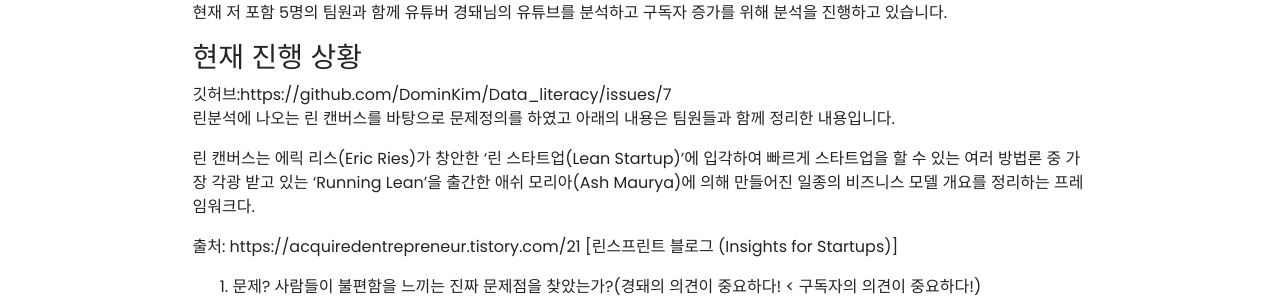
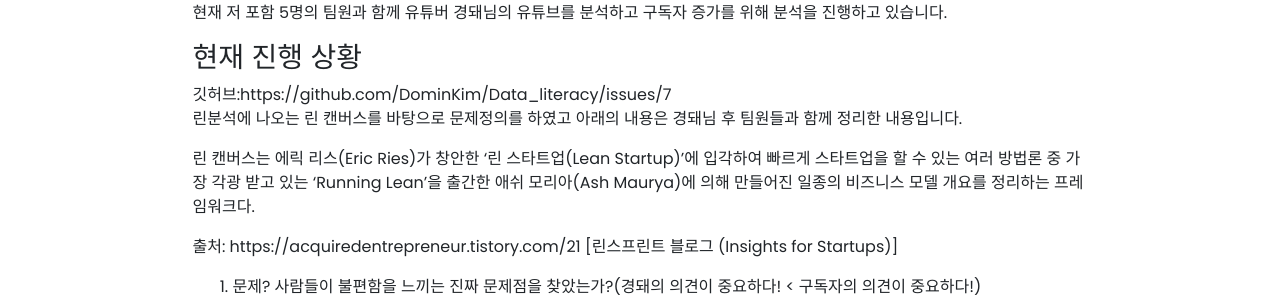
Before and after one commit to jyeon94/jyeon94.github.io, a Jekyll site: the page built from _posts/2021-05-25-Study.md, in a window 1280 px wide and 900 px high. Shown: the part 351-651 px from the top of the window. Built offline with Jekyll 4.4.1, drawn with Linux system fonts in a browser that asks for light colours; nearby versions of some CDN libraries; our own code applies the rules of GitHub Pages for plain Markdown files.

Commit message:
Update 2021-05-25-Study.md

```diff
--- a/_posts/2021-05-25-Study.md
+++ b/_posts/2021-05-25-Study.md
@@ -12,7 +12,7 @@ description: 데이터 리터러시 스터디 시작
 
 ### 현재 진행 상황
 깃허브:https://github.com/DominKim/Data_literacy/issues/7 <br/>
-린분석에 나오는 린 캔버스를 바탕으로 문제정의를 하였고 아래의 내용은 팀원들과 함께 정리한 내용입니다. <br/>
+린분석에 나오는 린 캔버스를 바탕으로 문제정의를 하였고 아래의 내용은 경돼님  후 팀원들과 함께 정리한 내용입니다. <br/>
 
 린 캔버스는 에릭 리스(Eric Ries)가 창안한 '린 스타트업(Lean Startup)'에 입각하여 빠르게 스타트업을 할 수 있는 여러 방법론 중 가장 각광 받고 있는 'Running Lean'을 출간한 애쉬 모리아(Ash Maurya)에 의해 만들어진 일종의 비즈니스 모델 개요를 정리하는 프레임워크다.
 
```
